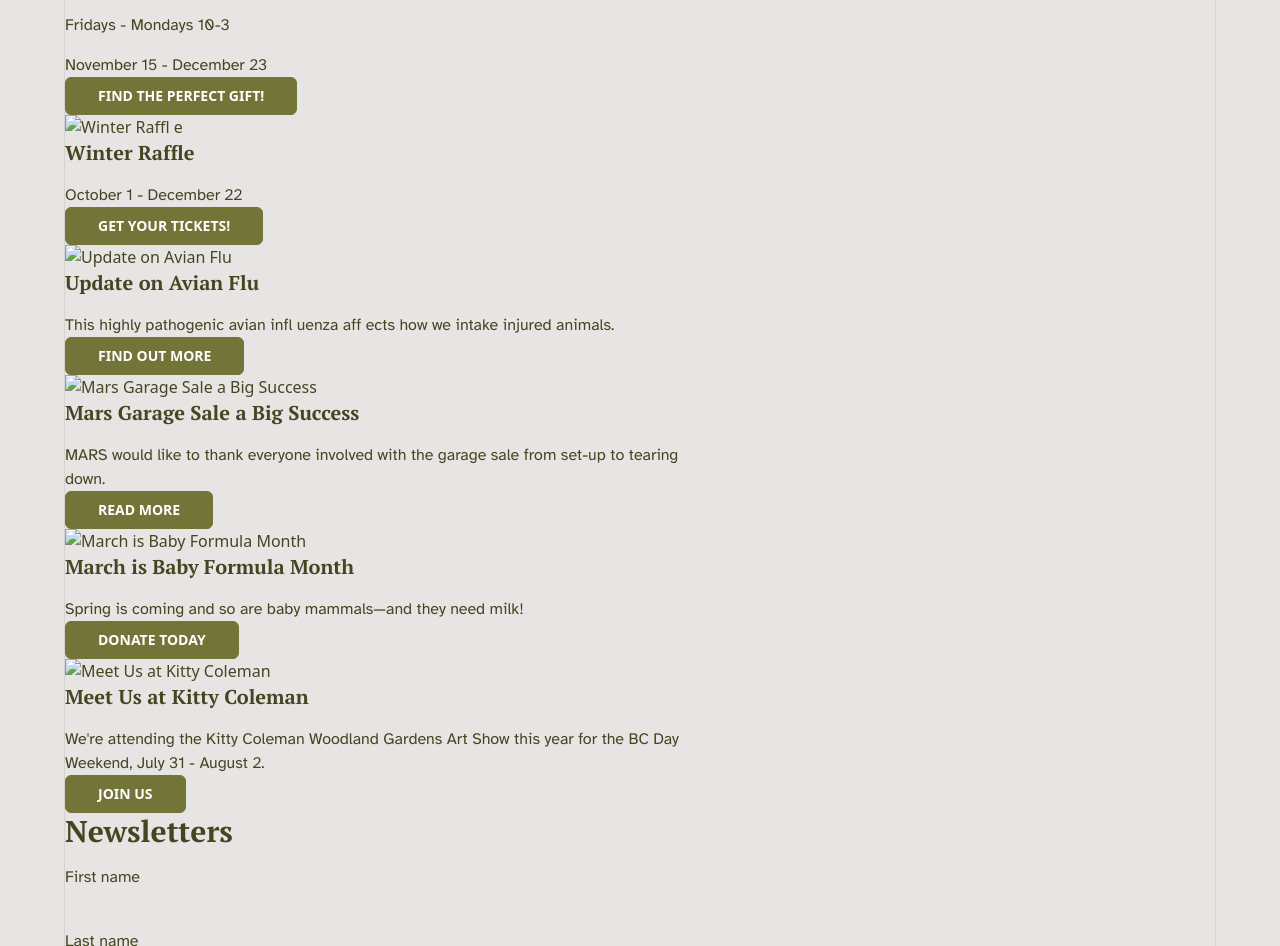
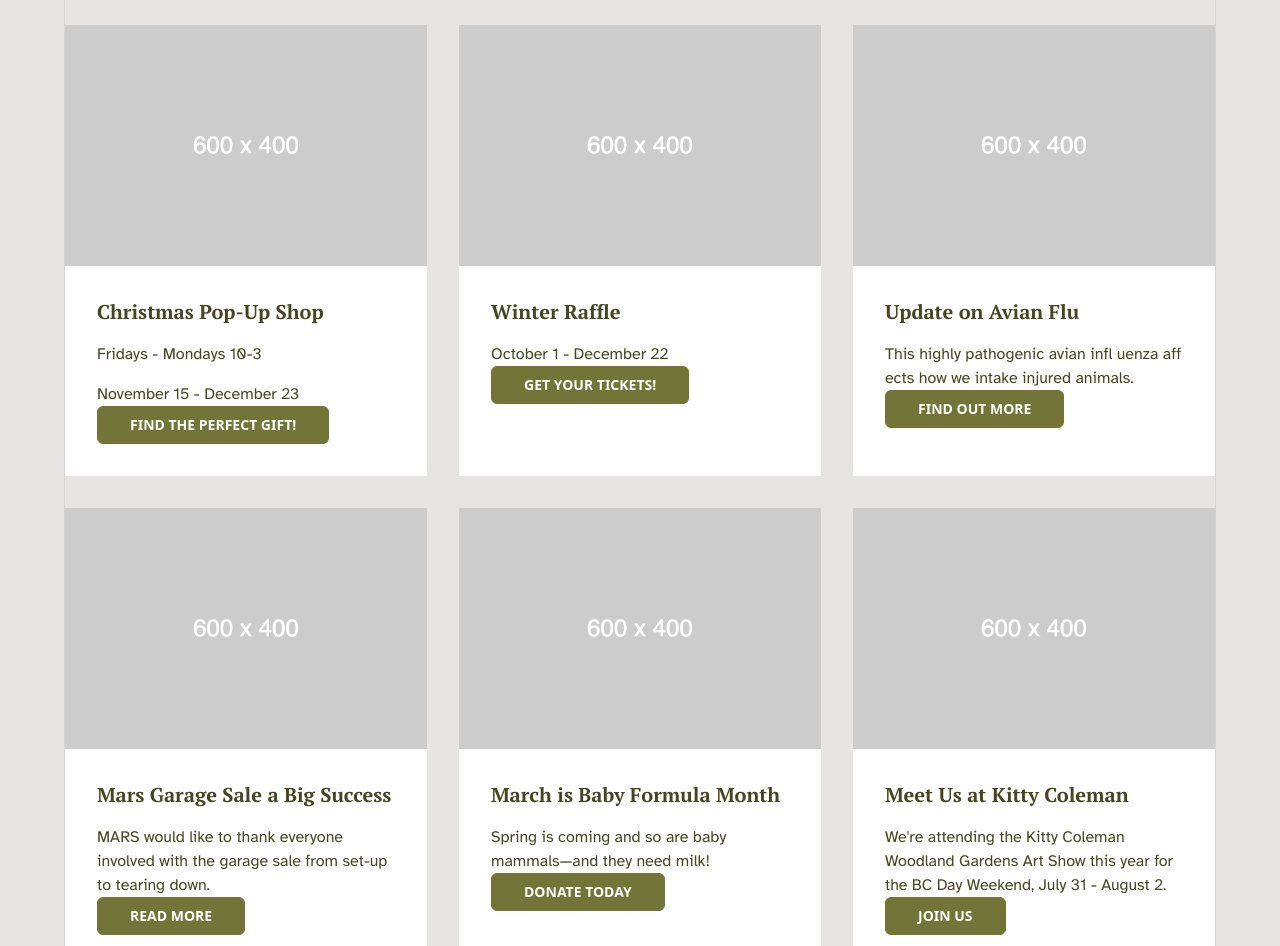
Before and after one commit to anudnyak/Project, a website: page news.html in a window 1280 px wide. Shown: the part 286-1232 px from the top of the page. Drawn offline with Linux system fonts and the light colour scheme.

Commit message:
Add media object and card layouts to news.html page

```diff
--- a/news.html
+++ b/news.html
@@ -463,8 +463,7 @@
             id="menu-toggle-desktop"
             popovertarget="mega-menu__popover"
             type="button"
-            class="btn"
-            class="hidden place-self-center md:block"
+            class="btn hidden place-self-center md:block"
             aria-label="Open menu"
           >
             Menu
@@ -858,54 +857,89 @@
     </header>
     <main>
       <h1>News</h1>
+
+      <section class="pt-12">
         <h2>Current News</h2>
-      <section>
-        <img src="images/square-sm.png" alt="Christmas Pop-Up Shop" />
+
+        <div class="grid gap-8 md:grid-cols-2 xl:grid-cols-3 pt-8">
+          <section class="bg-white">
+            <img src="images/landscape-sm.png" alt="Christmas Pop-Up Shop" />
+            <div class="p-8">
               <h3>Christmas Pop-Up Shop</h3>
               <p>Fridays - Mondays 10-3</p>
               <p>November 15 - December 23</p>
               <a class="btn" href="#">Find the perfect gift!</a>
+            </div>
           </section>
-      <section>
-        <img src="images/square-sm.png" alt="Winter Raffl e" />
+
+          <section class="bg-white">
+            <img src="images/landscape-sm.png" alt="Winter Raffl e" />
+            <div class="p-8">
               <h3>Winter Raffle</h3>
               <p>October 1 - December 22</p>
               <a class="btn" href="#">Get your tickets!</a>
+            </div>
           </section>
-      <section>
-        <img src="images/square-sm.png" alt="Update on Avian Flu" />
+
+          <section class="bg-white">
+            <img src="images/landscape-sm.png" alt="Update on Avian Flu" />
+            <div class="p-8">
               <h3>Update on Avian Flu</h3>
               <p>
-          This highly pathogenic avian infl uenza aff ects how we intake injured
-          animals.
+                This highly pathogenic avian infl uenza aff ects how we intake
+                injured animals.
               </p>
               <a class="btn" href="#">Find out more</a>
+            </div>
           </section>
-      <section>
-        <img src="images/square-sm.png" alt="Mars Garage Sale a Big Success" />
+
+          <section class="bg-white">
+            <img
+              src="images/landscape-sm.png"
+              alt="Mars Garage Sale a Big Success"
+            />
+            <div class="p-8">
               <h3>Mars Garage Sale a Big Success</h3>
               <p>
-          MARS would like to thank everyone involved with the garage sale from
-          set-up to tearing down.
+                MARS would like to thank everyone involved with the garage sale
+                from set-up to tearing down.
               </p>
               <a class="btn" href="#">Read more</a>
+            </div>
           </section>
-      <section>
-        <img src="images/square-sm.png" alt="March is Baby Formula Month" />
+
+          <section class="bg-white">
+            <img
+              src="images/landscape-sm.png"
+              alt="March is Baby Formula Month"
+            />
+            <div class="p-8">
               <h3>March is Baby Formula Month</h3>
-        <p>Spring is coming and so are baby mammals—and they need milk!</p>
+              <p>
+                Spring is coming and so are baby mammals—and they need milk!
+              </p>
               <a class="btn" href="#">Donate today</a>
+            </div>
           </section>
-      <section>
-        <img src="images/square-sm.png" alt="Meet Us at Kitty Coleman" />
+
+          <section class="bg-white">
+            <img src="images/landscape-sm.png" alt="Meet Us at Kitty Coleman" />
+            <div class="p-8">
               <h3>Meet Us at Kitty Coleman</h3>
               <p>
-          We're attending the Kitty Coleman Woodland Gardens Art Show this year
-          for the BC Day Weekend, July 31 - August 2.
+                We're attending the Kitty Coleman Woodland Gardens Art Show this
+                year for the BC Day Weekend, July 31 - August 2.
               </p>
               <a class="btn" href="#">Join us</a>
+            </div>
           </section>
+        </div>
+      </section>
+
+      <section class="pt-12">
         <h2>Newsletters</h2>
+
+        <section class="bg-white p-8 mt-8">
           <form action="Sign up for our seasonal newsletter">
             <p>
               <label>First name</label><br />
@@ -921,7 +955,10 @@
             </p>
           </form>
           <a class="btn" href="#">Submit</a>
-      <section>
+        </section>
+      </section>
+
+      <section class="pt-12">
         <h3>Previous Issues</h3>
         <a href="#">Fall 2024</a>
         <a href="#">Summer 2024</a>
@@ -932,7 +969,8 @@
         <a href="#">Fall 2022</a>
         <a href="#">Spring 2022</a>
       </section>
-      <section>
+
+      <section class="pt-12">
         <h2>Annual Reports</h2>
         <a href="#">2023-2024 Annual Report</a>
         <a href="#">2022-2023 Annual Report</a>
@@ -980,7 +1018,7 @@
         <section>
           <div class="pt-4">
             <p class="font-semibold text-gray-800">Mailing Address:</p>
-            <address class="not-italic italic text-gray-600">
+            <address class="not-italic text-gray-600">
               P.O. Box 415, Merville, BC V0R 2M0
             </address>
           </div>
```
Also changed, not shown: src/output.css. Lines whose indentation alone changed are shown as unchanged.
